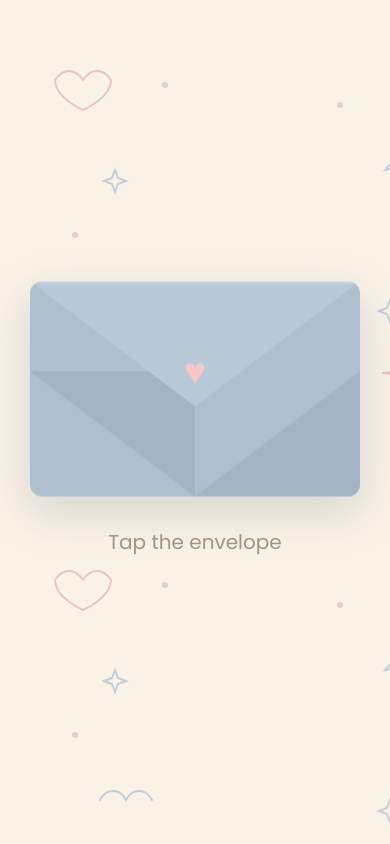
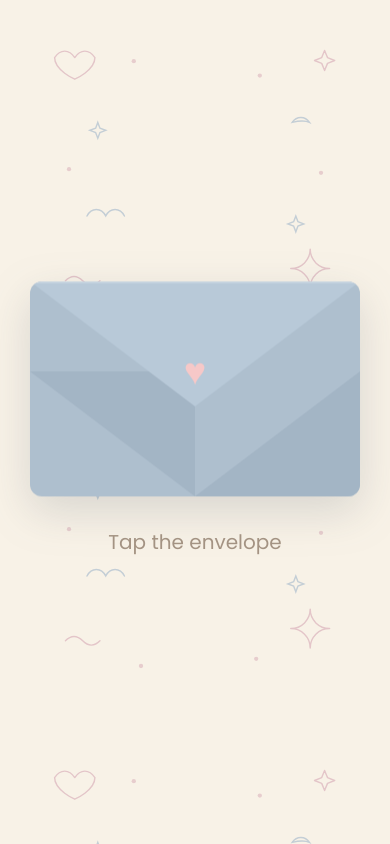
Before and after one commit to sparkle213/web-lab, a plain HTML site: page index.html in a window 390 px wide. Both pictures are taken after a click on the button "Open Your Surprise 💌". Drawn offline with nearby package versions, Linux system fonts and the light colour scheme.

Commit message:
Update style.css

```diff
--- a/style.css
+++ b/style.css
@@ -362,3 +362,11 @@ color:#444;
     background-repeat: repeat;
     background-size: 500px 500px;
 }
+/* MOBILE DOODLE LAYOUT */
+@media (max-width: 600px) {
+    #envelopePage {
+        background-size: 100% 360px;
+        background-position: center top;
+        background-repeat: repeat-y;
+    }
+}
```
